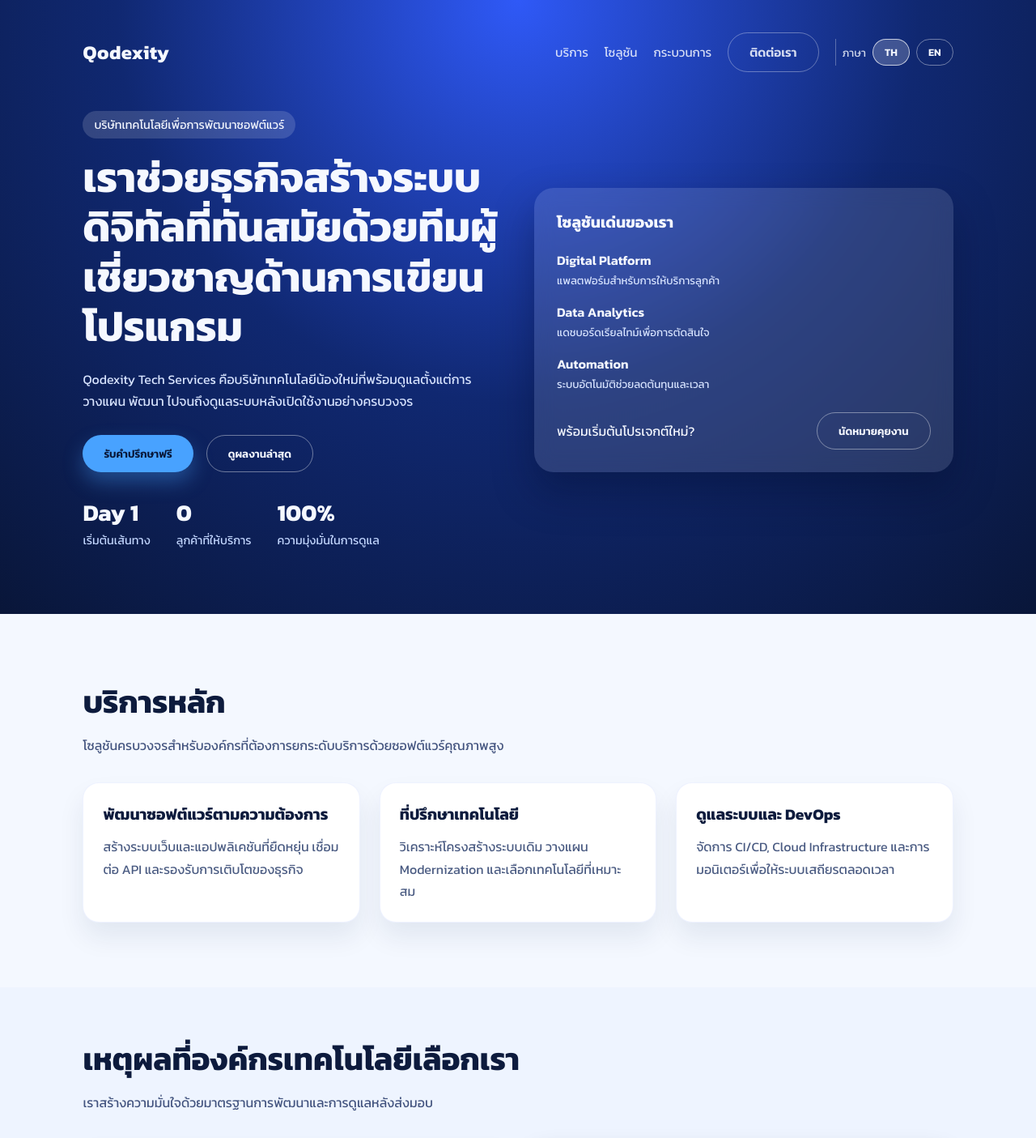
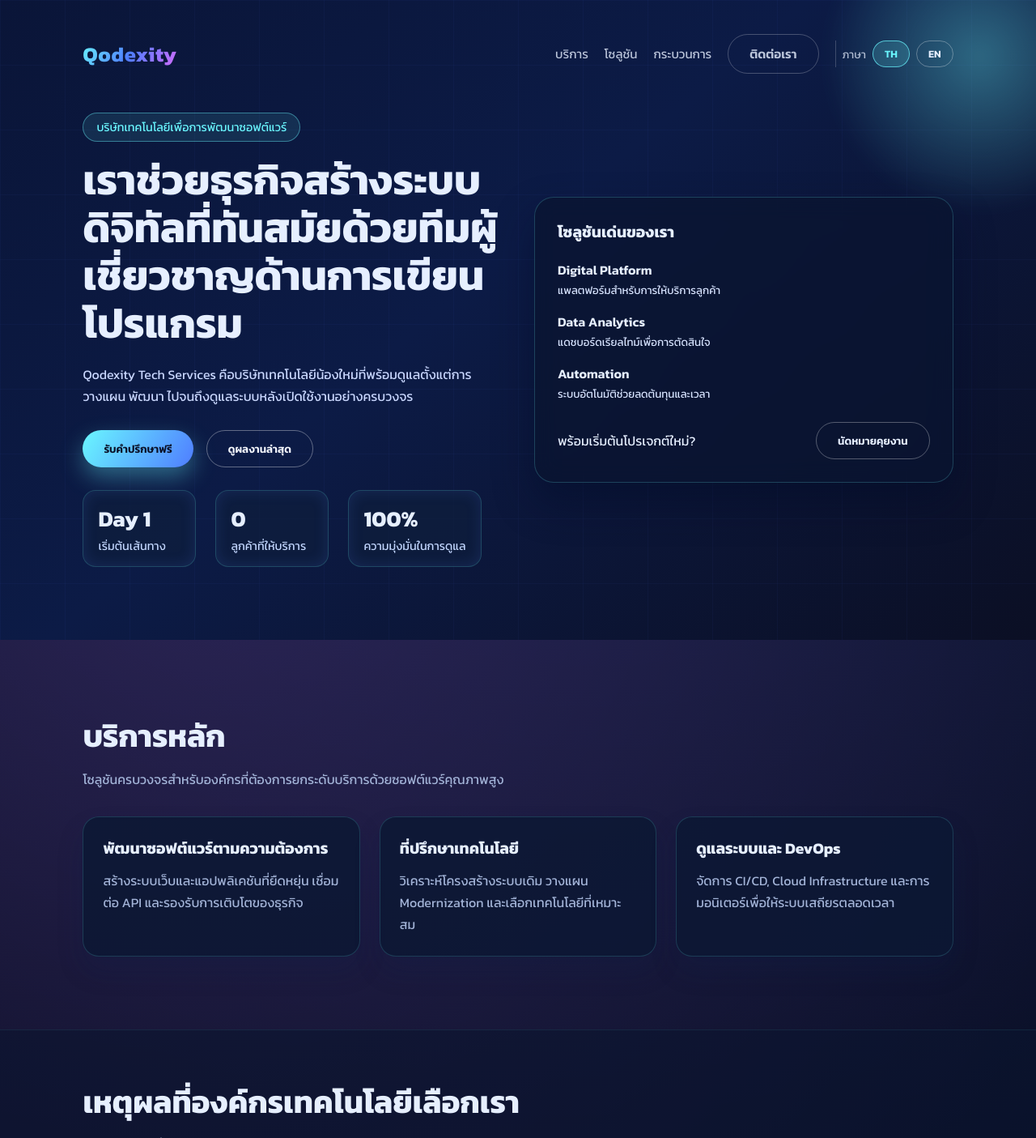
Before and after one commit to 107ygbd-blip/website1, a React (Vite) app: page / in a window 1280 px wide. Shown: the top 1405 px of the page at 81% size. Built offline with nearby package versions, Linux system fonts and the light colour scheme.

Commit message:
Refresh UI with tech styling

```diff
--- a/src/index.css
+++ b/src/index.css
@@ -1,7 +1,18 @@
 :root {
   font-family: 'Kanit', system-ui, sans-serif;
-  color: #0d1b3d;
-  background-color: #f4f8ff;
+  color: #e6efff;
+  background-color: #050b1e;
+  --bg: #050b1e;
+  --bg-alt: #0a1430;
+  --surface: rgba(15, 30, 60, 0.78);
+  --surface-strong: rgba(22, 44, 86, 0.92);
+  --surface-light: rgba(255, 255, 255, 0.04);
+  --border: rgba(120, 140, 255, 0.2);
+  --accent: #6af7ff;
+  --accent-strong: #4f7dff;
+  --accent-pink: #d66bff;
+  --text: #e6efff;
+  --text-muted: #a3b4d8;
 }
 
 * {
@@ -12,7 +23,9 @@
 
 body {
   min-height: 100vh;
-  background: #f4f8ff;
+  background: radial-gradient(circle at top, rgba(79, 125, 255, 0.18), transparent 55%),
+    radial-gradient(circle at 20% 20%, rgba(214, 107, 255, 0.16), transparent 50%),
+    #050b1e;
 }
 
 a {
@@ -23,17 +36,45 @@
 .app {
   display: flex;
   flex-direction: column;
-  gap: 80px;
-  color: #0d1b3d;
+  gap: 90px;
+  color: var(--text);
 }
 
 .hero {
-  background: radial-gradient(circle at top, #2f59f7 0%, #102871 50%, #091639 100%);
-  color: #f5f8ff;
-  padding: 40px 8vw 80px;
+  position: relative;
+  overflow: hidden;
+  background: linear-gradient(140deg, #0a1538 0%, #0c1b46 45%, #0b0f24 100%);
+  color: var(--text);
+  padding: 42px 8vw 90px;
+}
+
+.hero::before {
+  content: '';
+  position: absolute;
+  inset: 0;
+  background-image: linear-gradient(rgba(90, 120, 255, 0.12) 1px, transparent 1px),
+    linear-gradient(90deg, rgba(90, 120, 255, 0.12) 1px, transparent 1px);
+  background-size: 80px 80px;
+  opacity: 0.35;
+  pointer-events: none;
+}
+
+.hero::after {
+  content: '';
+  position: absolute;
+  width: 420px;
+  height: 420px;
+  right: -140px;
+  top: -140px;
+  background: radial-gradient(circle, rgba(106, 247, 255, 0.45), transparent 65%);
+  filter: blur(10px);
+  opacity: 0.8;
+  pointer-events: none;
 }
 
 .nav {
+  position: relative;
+  z-index: 1;
   display: flex;
   justify-content: space-between;
   align-items: center;
@@ -43,8 +84,11 @@
 
 .logo {
   font-weight: 700;
-  font-size: 1.5rem;
-  letter-spacing: 0.5px;
+  font-size: 1.6rem;
+  letter-spacing: 0.8px;
+  background: linear-gradient(120deg, #6af7ff, #4f7dff 50%, #d66bff);
+  -webkit-background-clip: text;
+  color: transparent;
 }
 
 .nav-links {
@@ -56,14 +100,32 @@
 }
 
 .nav-links a {
-  opacity: 0.85;
+  opacity: 0.8;
+  position: relative;
+}
+
+.nav-links a::after {
+  content: '';
+  position: absolute;
+  left: 0;
+  bottom: -6px;
+  width: 0;
+  height: 2px;
+  background: var(--accent);
+  transition: width 0.2s ease;
 }
 
 .nav-links a:hover {
   opacity: 1;
 }
 
+.nav-links a:hover::after {
+  width: 100%;
+}
+
 .hero-content {
+  position: relative;
+  z-index: 1;
   display: grid;
   grid-template-columns: repeat(auto-fit, minmax(280px, 1fr));
   gap: 40px;
@@ -71,22 +133,24 @@
 }
 
 .hero-text h1 {
-  font-size: clamp(2rem, 4vw, 3.2rem);
+  font-size: clamp(2.1rem, 4vw, 3.4rem);
   margin-bottom: 20px;
-  line-height: 1.2;
+  line-height: 1.15;
 }
 
 .tag {
-  background: rgba(255, 255, 255, 0.15);
-  padding: 6px 14px;
+  background: rgba(106, 247, 255, 0.1);
+  border: 1px solid rgba(106, 247, 255, 0.4);
+  padding: 6px 16px;
   border-radius: 999px;
   display: inline-block;
   margin-bottom: 18px;
   font-size: 0.9rem;
+  color: var(--accent);
 }
 
 .subtitle {
-  color: #d8e4ff;
+  color: #cad8ff;
   line-height: 1.7;
   margin-bottom: 28px;
 }
@@ -104,42 +168,53 @@
   padding: 12px 26px;
   font-weight: 600;
   cursor: pointer;
-  transition: transform 0.2s ease, box-shadow 0.2s ease, background 0.2s ease;
+  transition: transform 0.2s ease, box-shadow 0.2s ease, background 0.2s ease,
+    border-color 0.2s ease;
   font-family: inherit;
 }
 
 .button.primary {
-  background: #48a2ff;
-  color: #081636;
-  box-shadow: 0 12px 24px rgba(72, 162, 255, 0.35);
+  background: linear-gradient(120deg, #6af7ff, #4f7dff);
+  color: #0a1026;
+  box-shadow: 0 12px 28px rgba(106, 247, 255, 0.35);
 }
 
 .button.secondary {
   background: transparent;
   color: #f5f8ff;
-  border: 1px solid rgba(255, 255, 255, 0.4);
+  border: 1px solid rgba(255, 255, 255, 0.35);
 }
 
 .button.ghost {
   background: transparent;
   color: inherit;
-  border: 1px solid rgba(255, 255, 255, 0.4);
+  border: 1px solid rgba(255, 255, 255, 0.3);
 }
 
 .button.ghost.active {
-  background: rgba(255, 255, 255, 0.2);
-  border-color: rgba(255, 255, 255, 0.7);
+  background: rgba(106, 247, 255, 0.16);
+  border-color: rgba(106, 247, 255, 0.7);
+  color: var(--accent);
 }
 
 .button:hover {
   transform: translateY(-1px);
-  box-shadow: 0 10px 20px rgba(3, 16, 48, 0.25);
+  box-shadow: 0 12px 24px rgba(6, 16, 45, 0.35);
 }
 
 .metrics {
   display: flex;
-  gap: 32px;
+  gap: 24px;
   flex-wrap: wrap;
+}
+
+.metrics > div {
+  background: rgba(15, 30, 60, 0.7);
+  border: 1px solid rgba(106, 247, 255, 0.2);
+  border-radius: 16px;
+  padding: 14px 18px;
+  min-width: 140px;
+  box-shadow: inset 0 0 18px rgba(79, 125, 255, 0.15);
 }
 
 .language-toggle {
@@ -147,12 +222,12 @@
   align-items: center;
   gap: 8px;
   padding-left: 8px;
-  border-left: 1px solid rgba(255, 255, 255, 0.3);
+  border-left: 1px solid rgba(255, 255, 255, 0.2);
 }
 
 .language-toggle span {
   font-size: 0.85rem;
-  opacity: 0.85;
+  opacity: 0.75;
 }
 
 .language-toggle .button {
@@ -161,7 +236,7 @@
 }
 
 .metrics h3 {
-  font-size: 1.8rem;
+  font-size: 1.7rem;
 }
 
 .metrics span {
@@ -170,11 +245,12 @@
 }
 
 .hero-card {
-  background: rgba(255, 255, 255, 0.12);
-  backdrop-filter: blur(12px);
+  background: rgba(10, 20, 48, 0.75);
+  backdrop-filter: blur(14px);
   padding: 28px;
   border-radius: 24px;
-  box-shadow: 0 24px 50px rgba(3, 12, 40, 0.35);
+  border: 1px solid rgba(106, 247, 255, 0.2);
+  box-shadow: 0 24px 50px rgba(3, 12, 40, 0.45);
 }
 
 .hero-card h4 {
@@ -222,13 +298,15 @@
 }
 
 .section-header p {
-  color: #42537e;
+  color: var(--text-muted);
   line-height: 1.7;
 }
 
 .section.alt {
-  background: #eef4ff;
+  background: rgba(10, 20, 48, 0.6);
   padding: 60px 8vw;
+  border-top: 1px solid rgba(106, 247, 255, 0.08);
+  border-bottom: 1px solid rgba(106, 247, 255, 0.08);
 }
 
 .grid {
@@ -249,11 +327,11 @@
 }
 
 .card {
-  background: #ffffff;
+  background: rgba(12, 24, 52, 0.85);
   border-radius: 20px;
   padding: 24px;
-  box-shadow: 0 18px 32px rgba(12, 34, 76, 0.08);
-  border: 1px solid rgba(47, 89, 247, 0.08);
+  border: 1px solid rgba(106, 247, 255, 0.16);
+  box-shadow: 0 18px 32px rgba(12, 34, 76, 0.18);
 }
 
 .card h3 {
@@ -262,7 +340,7 @@
 }
 
 .card p {
-  color: #4a5b82;
+  color: var(--text-muted);
   line-height: 1.7;
 }
 
@@ -276,26 +354,29 @@
   display: flex;
   gap: 12px;
   align-items: flex-start;
-  background: #ffffff;
+  background: rgba(9, 18, 44, 0.88);
   padding: 16px 20px;
   border-radius: 16px;
-  box-shadow: 0 12px 20px rgba(12, 34, 76, 0.08);
+  border: 1px solid rgba(79, 125, 255, 0.2);
+  box-shadow: 0 12px 20px rgba(12, 34, 76, 0.2);
 }
 
 .highlight .dot {
   width: 12px;
   height: 12px;
   border-radius: 999px;
-  background: #2f59f7;
+  background: linear-gradient(140deg, #6af7ff, #4f7dff);
   margin-top: 6px;
+  box-shadow: 0 0 12px rgba(106, 247, 255, 0.6);
 }
 
 .panel {
-  background: #0f2356;
+  background: linear-gradient(140deg, rgba(15, 30, 70, 0.95), rgba(10, 20, 40, 0.9));
   color: #f5f8ff;
   padding: 28px;
   border-radius: 24px;
-  box-shadow: 0 18px 32px rgba(8, 20, 45, 0.2);
+  border: 1px solid rgba(214, 107, 255, 0.25);
+  box-shadow: 0 18px 32px rgba(8, 20, 45, 0.35);
 }
 
 .panel p {
@@ -311,22 +392,23 @@
 }
 
 .pill-group span {
-  background: rgba(255, 255, 255, 0.15);
+  background: rgba(255, 255, 255, 0.12);
+  border: 1px solid rgba(214, 107, 255, 0.35);
   padding: 6px 14px;
   border-radius: 999px;
   font-size: 0.85rem;
 }
 
 .process {
-  background: #ffffff;
+  background: rgba(12, 24, 52, 0.8);
   border-radius: 18px;
   padding: 20px;
-  border: 1px solid rgba(47, 89, 247, 0.08);
-  box-shadow: 0 12px 24px rgba(12, 34, 76, 0.08);
+  border: 1px solid rgba(106, 247, 255, 0.14);
+  box-shadow: 0 12px 24px rgba(12, 34, 76, 0.2);
 }
 
 .process span {
-  color: #2f59f7;
+  color: var(--accent);
   font-weight: 600;
 }
 
@@ -335,34 +417,35 @@
 }
 
 .process p {
-  color: #4a5b82;
+  color: var(--text-muted);
   line-height: 1.6;
 }
 
 .testimonial {
-  background: #ffffff;
+  background: rgba(12, 24, 52, 0.85);
   padding: 26px;
   border-radius: 18px;
-  box-shadow: 0 18px 32px rgba(12, 34, 76, 0.08);
+  border: 1px solid rgba(79, 125, 255, 0.2);
+  box-shadow: 0 18px 32px rgba(12, 34, 76, 0.2);
   display: flex;
   flex-direction: column;
   gap: 20px;
 }
 
 .testimonial p {
-  color: #34446f;
+  color: #d6e3ff;
   line-height: 1.7;
 }
 
 .testimonial span {
-  color: #6173a6;
+  color: #90a8d8;
   font-size: 0.9rem;
 }
 
 .cta {
   margin: 0 8vw 80px;
-  background: linear-gradient(120deg, #1a40b9, #2f59f7);
-  color: #f5f8ff;
+  background: linear-gradient(120deg, rgba(79, 125, 255, 0.95), rgba(106, 247, 255, 0.9));
+  color: #0a0f24;
   padding: 40px;
   border-radius: 30px;
   display: flex;
@@ -370,22 +453,23 @@
   justify-content: space-between;
   gap: 20px;
   align-items: center;
-  box-shadow: 0 22px 40px rgba(12, 34, 76, 0.2);
+  box-shadow: 0 22px 40px rgba(12, 34, 76, 0.3);
 }
 
 .cta p {
-  color: #d8e4ff;
+  color: #0a1330;
   margin-top: 10px;
   line-height: 1.6;
 }
 
 .footer {
-  background: #0b1633;
+  background: #060b1a;
   color: #c4d6ff;
   padding: 40px 8vw;
   display: grid;
   grid-template-columns: repeat(auto-fit, minmax(200px, 1fr));
   gap: 24px;
+  border-top: 1px solid rgba(106, 247, 255, 0.12);
 }
 
 .footer h3,
```
Also changed, not shown: 2 other files (tests, documents, lock files or other folders).
